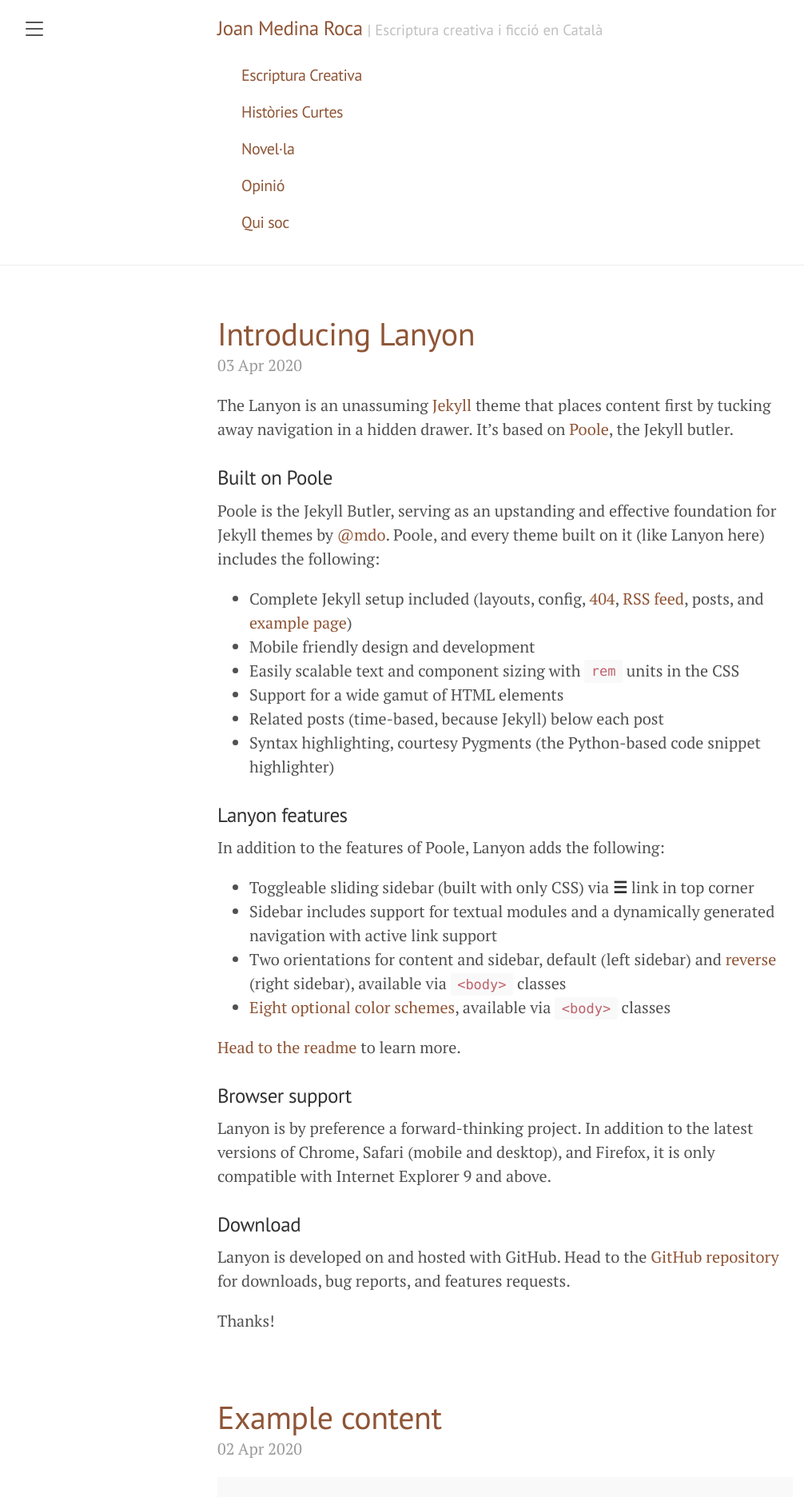
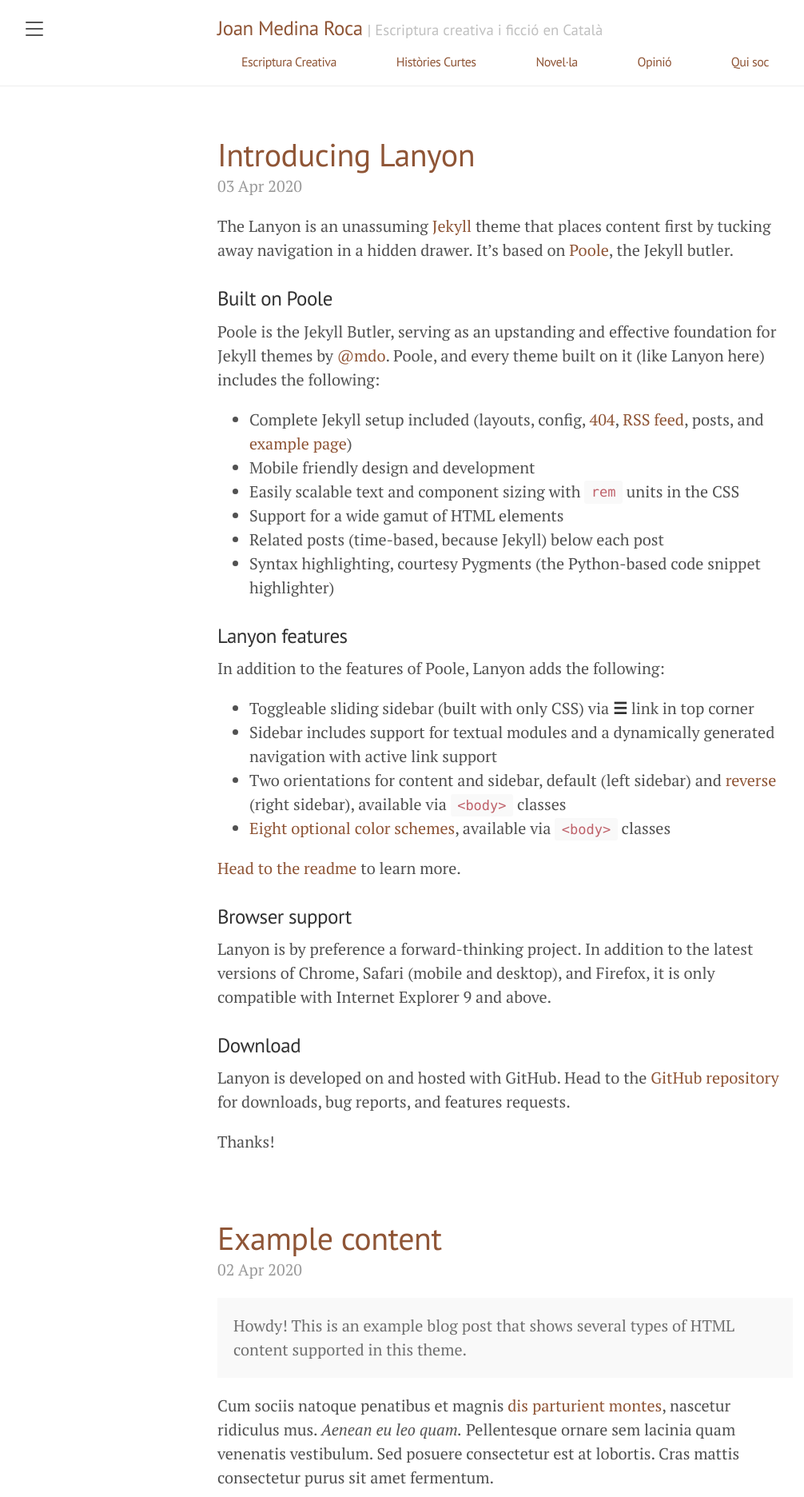
Before and after one commit to joan-medina-roca/blog-jmr-literatura, a Jekyll site: the page built from index.html, in a window 1280 px wide. Shown: the top 1872 px of the page at 80% size, without its empty margins (8-1014 px from the left). Built offline with Jekyll 4.4.1, drawn with Linux system fonts in a browser that asks for light colours; the list of posts is cut into pages by our own code.

Commit message:
nav menu

```diff
--- a/public/css/lanyon.css
+++ b/public/css/lanyon.css
@@ -122,6 +122,24 @@
     display: none;
   }
 }
+
+/* NAV MENU */
+
+.nav-menu {
+  display: flex;
+  justify-content: space-between;
+  width: 100%;
+  font-size: 0.8rem;
+  margin-top: 5px;
+  margin-bottom: -10px;
+}
+
+@media (max-width: 48em) {
+  .nav-menu{
+    display: none;
+  }
+}
+
 
 
 /*
```
